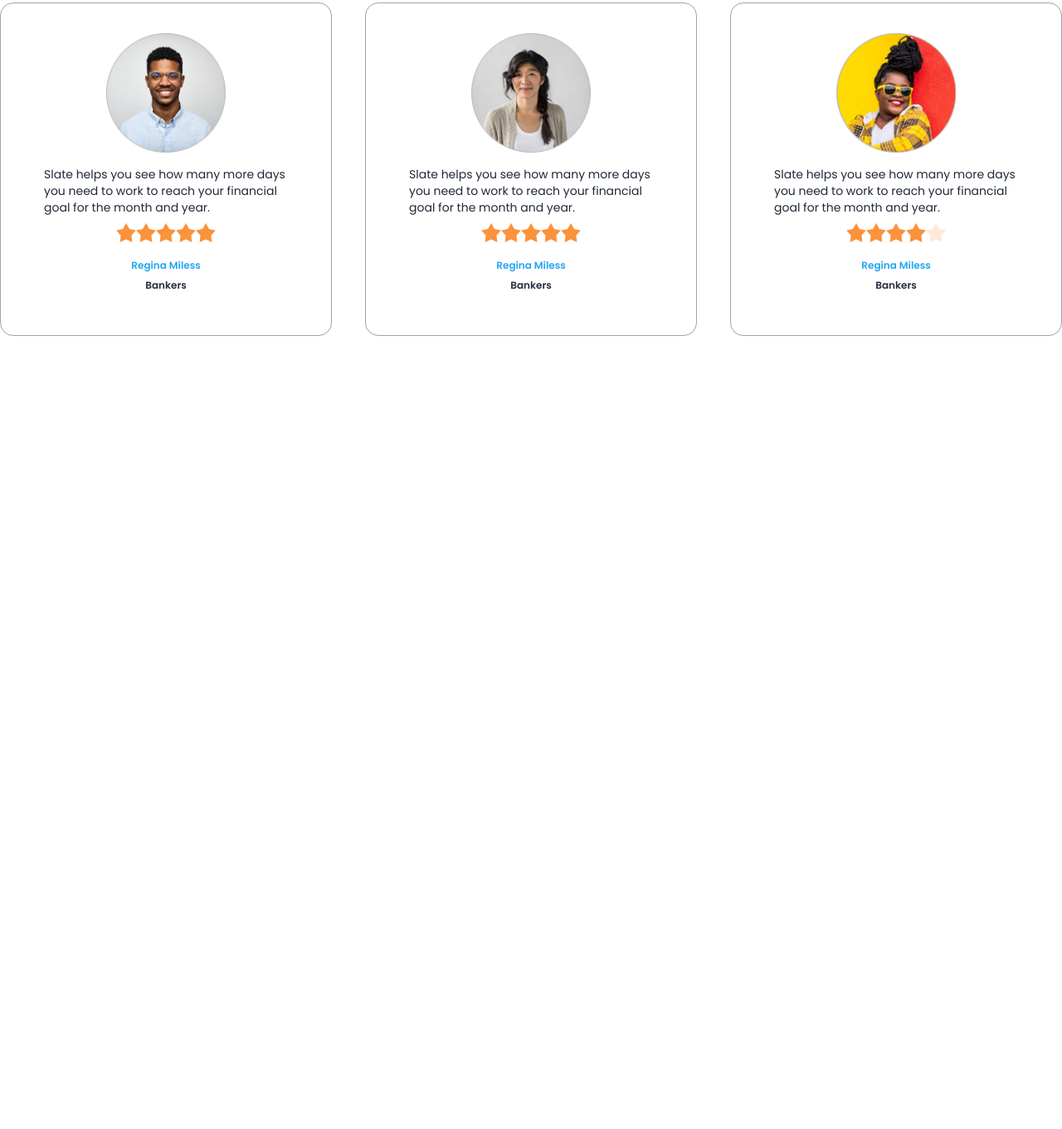
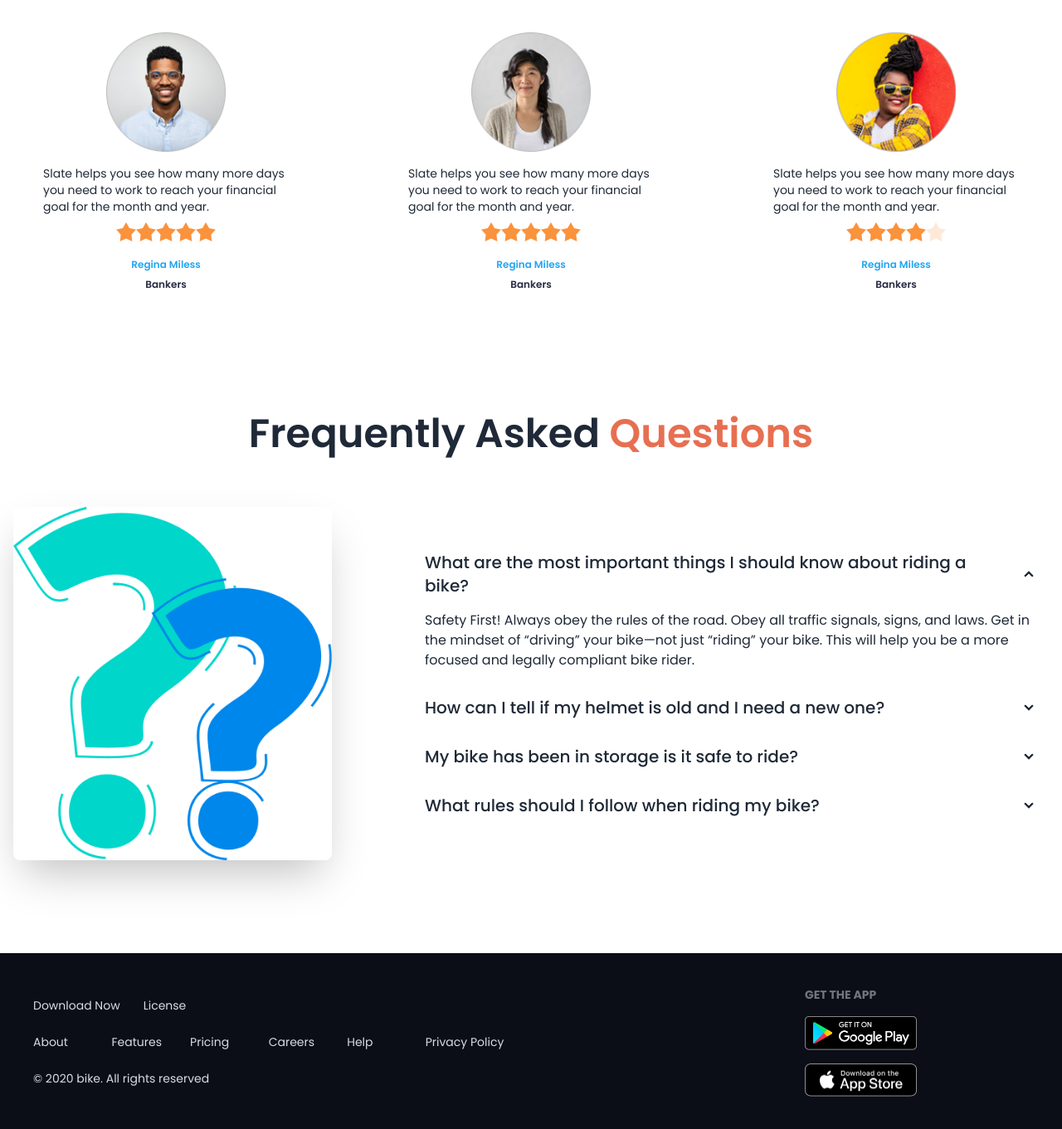
Before and after one commit to mdiqbalkhan/biker-zone, a plain HTML site: page index.html in a window 1280 px wide. Shown: the part 1455-2816 px from the top of the page at 83% size. Before the commit the page ends 1956 px from the top, so only its background shows below. Drawn offline with nearby package versions, Linux system fonts and the light colour scheme.

Commit message:
footer section add

```diff
--- a/index.html
+++ b/index.html
@@ -210,7 +210,7 @@
         <div class="grid grid-cols-1 gap-10 md:grid-cols-2 lg:grid-cols-3">
           <!-- first reviews  -->
 
-          <div class="card card-compact  p-9 bg-base-100 border border-gray-400">
+          <div class="card card-compact  p-9 bg-base-100 border-gray-400">
             <figure><img class="w-36" src="images/others/user-1.png" alt="Shoes" /></figure>
             <div class="card-body">
 
@@ -238,7 +238,7 @@
           </div>
           <!-- second reviews  -->
 
-          <div class="card card-compact  p-9 bg-base-100 border border-gray-400">
+          <div class="card card-compact  p-9 bg-base-100 border-gray-400">
             <figure><img class="w-36" src="images/others/user-2.png" alt="Shoes" /></figure>
             <div class="card-body">
 
@@ -266,7 +266,7 @@
           </div>
           <!-- third reviews  -->
 
-          <div class="card card-compact  p-9 bg-base-100 border border-gray-400">
+          <div class="card card-compact  p-9 bg-base-100 border-gray-400">
             <figure><img class="w-36" src="images/others/user-3.png" alt="Shoes" /></figure>
             <div class="card-body">
 
@@ -296,11 +296,101 @@
 
       </section>
 
+      <!-- FAQ  -->
+      <section class="my-24">
+        <h3 class="font-semibold mb-12 text-center text-5xl">Frequently Asked  <span class="text-[#E76F51]">Questions</span></h3>
+        <div>
+          <div class="hero ">
+            <div class="hero-content flex-col lg:gap-24 lg:flex-row">
+              <img src="images/others/faq.png" class="w-3/4 lg:max-w-sm rounded-lg shadow-2xl" />
+              <div>
+                <div class="join join-vertical w-full">
+                  <div class="collapse collapse-arrow join-item ">
+                    <input type="radio" name="my-accordion-4" checked="checked" />
+                    <div class="collapse-title text-xl font-medium">
+                      <Translate text="" />
+                      What are the most important things I should
+                      know about riding a bike?
+                    </div>
+                    <div class="collapse-content">
+                      <p>Safety First! Always obey the rules of the road. Obey all traffic signals, signs, and laws. Get in the mindset of “driving” your bike—not just “riding” your bike. This will help you be a more focused and legally compliant bike rider. </p>
+                    </div>
+                  </div>
+                  <div class="collapse collapse-arrow join-item ">
+                    <input type="radio" name="my-accordion-4" />
+                    <div class="collapse-title text-xl font-medium">
+                      <Translate text="Click to open this one and close others" />
+                      How can I tell if my helmet is old and I need a
+new one?
+                    </div>
+                    <div class="collapse-content">
+                      <p>Safety First! Always obey the rules of the road. Obey all traffic signals, signs, and laws. Get in the mindset of “driving” your bike—not just “riding” your bike. This will help you be a more focused and legally compliant bike rider.</p>
+                    </div>
+                  </div>
+                  <div class="collapse collapse-arrow join-item ">
+                    <input type="radio" name="my-accordion-4" />
+                    <div class="collapse-title text-xl font-medium">
+                      <Translate text="Click to open this one and close others" />
+                      My bike has been in storage is it safe to ride?
+                    </div>
+                    <div class="collapse-content">
+                      <p>Safety First! Always obey the rules of the road. Obey all traffic signals, signs, and laws. Get in the mindset of “driving” your bike—not just “riding” your bike. This will help you be a more focused and legally compliant bike rider.</p>
+                    </div>
+                  </div>
+                  <div class="collapse collapse-arrow join-item ">
+                    <input type="radio" name="my-accordion-4" />
+                    <div class="collapse-title text-xl font-medium">
+                      <Translate text="Click to open this one and close others" />
+                      What rules should I follow when riding my bike?
+                    </div>
+                    <div class="collapse-content">
+                      <p>Safety First! Always obey the rules of the road. Obey all traffic signals, signs, and laws. Get in the mindset of “driving” your bike—not just “riding” your bike. This will help you be a more focused and legally compliant bike rider.</p>
+                    </div>
+                  </div>
+                </div>
+
+              </div>
+            </div>
+
+          </div>
+        </div>
+
+      </section>
+
     </main>
 
-    <footer>
+    <footer class="footer items-center justify-between p-10 bg-[#0B0D17] text-neutral-content">
+      <div>
+        <div class="grid grid-cols-2 gap-7 mb-4">
+          <p>Download Now</p>
+          <p>License</p>
+        </div>
+        <div class="grid grid-cols-6 mb-4">
+          <p>About</p>
+          <p>Features</p>
+          <p>Pricing</p>
+          <p>Careers</p>
+          <p>Help</p>
+          <p>Privacy Policy</p>
 
+        </div>
+        <div>
+          <p>© 2020 bike. All rights reserved</p>
+        </div>
+
+
+      </div>
+      <div>
+        <span class="footer-title">Get the App</span>
+        <div class="grid grid-cols-1 ">
+
+          <a><img class="w-3/6 mb-4" src="images/others/android.png" alt=""></a>
+          <a><img class="w-3/6" src="images/others/ios.png" alt=""></a>
+        </div>
+      </div>
     </footer>
+
+
 
 </body>
 </html>
```
